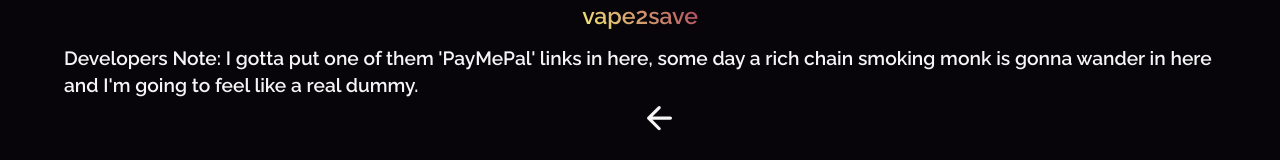
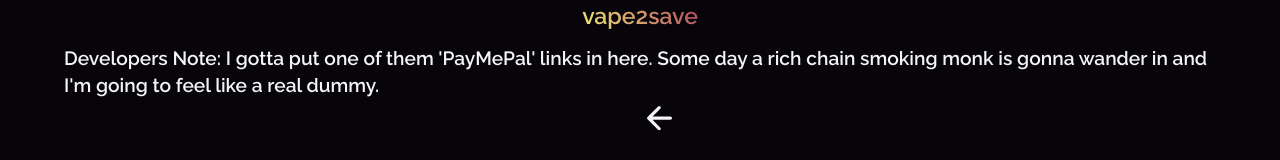
Before and after one commit to nfsol/vape2save, a React (Vite) app: page /monk in a window 1280 px wide. Shown: the top 160 px of the page. Built offline with nearby package versions, Linux system fonts and the light colour scheme.

Commit message:
Minor content edits

```diff
--- a/src/routes/Monk.jsx
+++ b/src/routes/Monk.jsx
@@ -20,8 +20,8 @@ export const Monk = () => {
       alignItems: "center",
       justifyContent: 'center'}}>
     <p>
-      Developers Note: I gotta put one of them 'PayMePal' links in here, some
-      day a rich chain smoking monk is gonna wander in here and I'm going to feel
+      Developers Note: I gotta put one of them 'PayMePal' links in here. Some
+      day a rich chain smoking monk is gonna wander in and I'm going to feel
       like a real dummy.
     </p>
       <Back icon="material-symbols:arrow-back-rounded" onClick={() => navigate(-1)}/>
--- a/src/routes/Results.jsx
+++ b/src/routes/Results.jsx
@@ -51,6 +51,8 @@ export const Results = () => {
       exit={{ x: 500 }}
       transition={{ duration: .2 }}
     >
+
+
       <OverlaidImage>
         <ImageOverlay>
           <ResultContainer>
@@ -70,7 +72,7 @@ export const Results = () => {
             </h3>
           </ResultContainer>
           <ResultContainer>
-            <h2>This time next year, that's ${savingsPerMonth * 12}.</h2>
+            <h2>This time next year, that's ${savingsPerMonth * 12}!</h2>
             <h4>
               Whether you've continued vaping, are tapering off the nicotine or
               quit entirely, your chance of heart disease has likely been cut in
```
